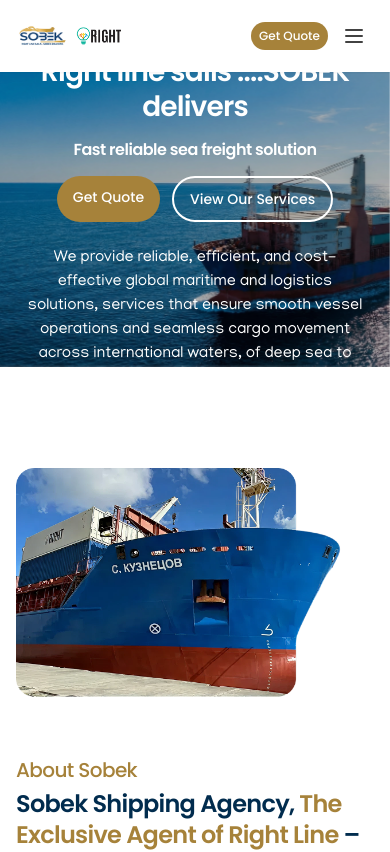
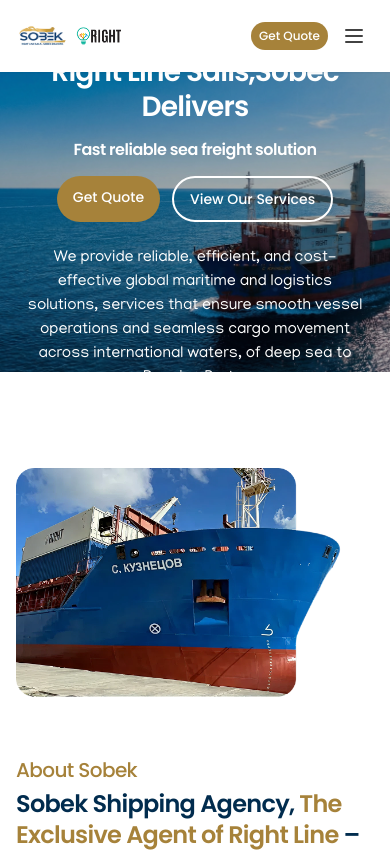
Before and after one commit to Mostafa-Aboheaba/sobek, a Next.js app: page / in a window 390 px wide. Shown: the top 852 px of the page. Built offline with nearby package versions, Linux system fonts and the light colour scheme.

Commit message:
hero section responsive

```diff
--- a/components/Hero.tsx
+++ b/components/Hero.tsx
@@ -9,13 +9,13 @@
       id="home"
       className="relative w-full max-w-[1440px] mx-auto h-[300px] sm:h-[400px] md:h-[500px] lg:h-[550px] xl:h-[617px] flex items-center px-4 sm:px-6 md:px-8 lg:px-12 overflow-hidden"
     >
-      {/* Background Image with floating animation */}
+      {/* Background Image */}
       <div className="absolute inset-0 z-0 overflow-hidden">
         <SafeImage
           src="/images/hero-ship-sea.png"
           alt="Cargo ship sailing on the sea"
           fill
-          className="object-cover animate-float"
+          className="object-cover lg:object-contain"
           priority
           sizes="100vw"
         />
@@ -25,8 +25,8 @@
       <div className="relative z-10 w-full h-full flex items-center justify-center sm:items-start sm:justify-start">
         <div className="w-full max-w-2xl flex flex-col gap-4 sm:gap-3 md:gap-4 lg:gap-5 hero-content items-center sm:items-start text-center sm:text-left px-2 sm:px-0">
           <h1 className="text-white hero-heading animate-fade-in-up leading-tight">
-            Right line sails ....<br className="hidden sm:block" />
-            <span className="sm:inline-block">SOBEK delivers</span>
+          Right Line Sails,<br className="hidden sm:block" />
+            <span className="sm:inline-block">Sobec Delivers</span>
           </h1>
           <p className="text-white hero-tagline animate-fade-in-up delay-200 leading-tight">
             Fast reliable sea freight solution
```
